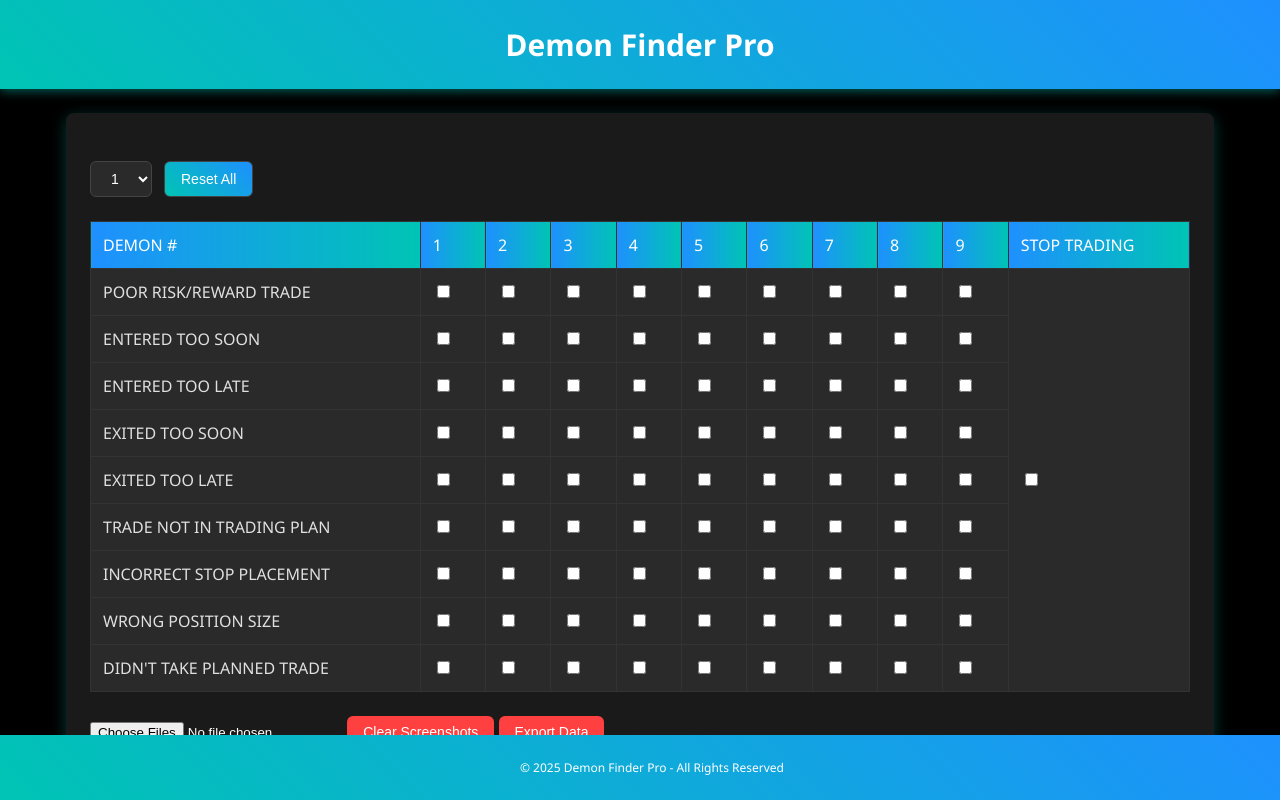
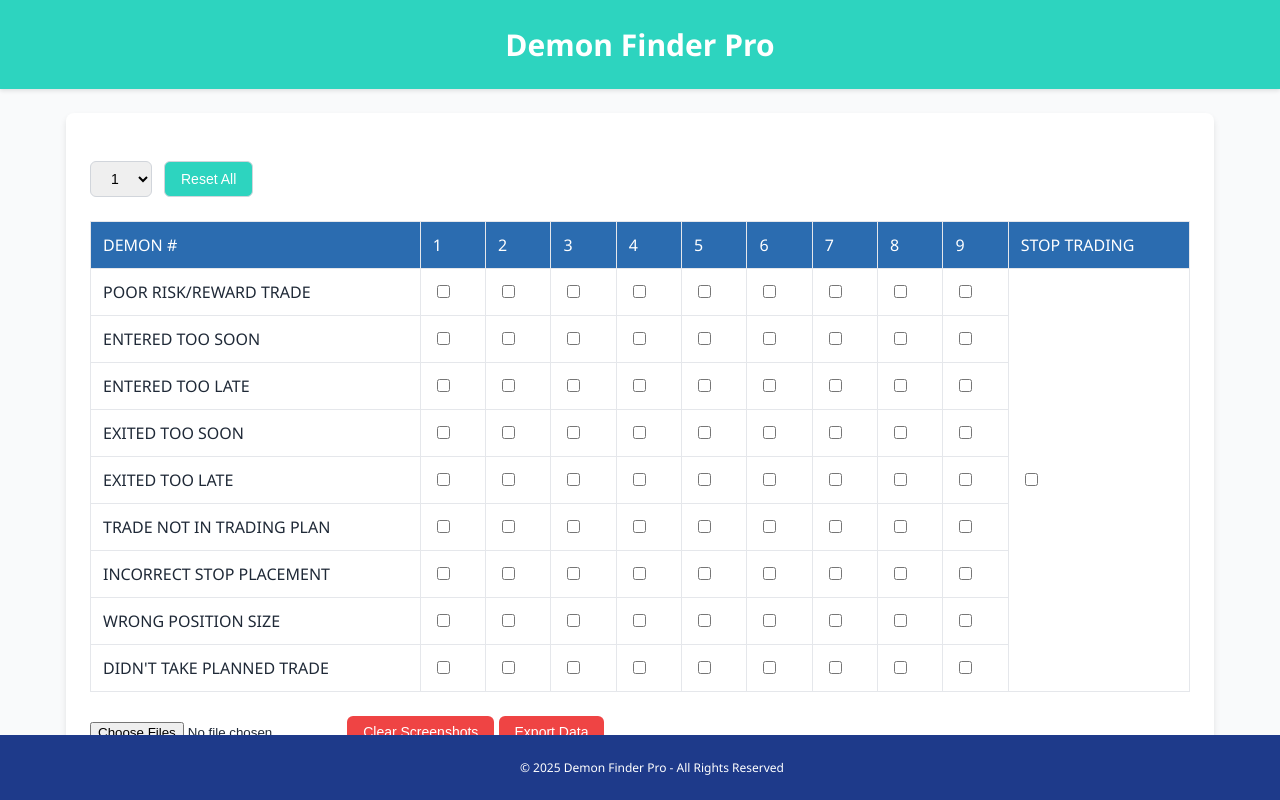
Before and after one commit to AROYALBASTARD/Demon-Finder, a plain HTML site: page index.html in a window 1280 px wide. Shown: the top 800 px of the page. Drawn offline with nearby package versions, Linux system fonts and the light colour scheme.

Commit message:
Update index.html

```diff
--- a/index.html
+++ b/index.html
@@ -9,15 +9,15 @@
             font-family: 'Segoe UI', Arial, sans-serif;
             margin: 0;
             padding: 0;
-            background-color: #000000;
-            color: #FFFFFF;
+            background-color: #f9fafb; /* Light gray background */
+            color: #1f2937; /* Dark text for contrast */
         }
         .header {
-            background: linear-gradient(45deg, #00C4B4, #1E90FF);
-            color: #FFFFFF;
+            background-color: #1e3a8a; /* Deep blue header */
+            color: white;
             padding: 1.5rem;
             text-align: center;
-            box-shadow: 0 2px 10px rgba(0, 192, 180, 0.5);
+            box-shadow: 0 2px 4px rgba(0, 0, 0, 0.1);
         }
         .header h1 {
             margin: 0;
@@ -28,25 +28,24 @@
             max-width: 1100px;
             margin: 1.5rem auto;
             padding: 1.5rem;
-            background: #1A1A1A;
+            background: white;
             border-radius: 0.5rem;
-            box-shadow: 0 4px 15px rgba(0, 196, 180, 0.3);
+            box-shadow: 0 4px 6px rgba(0, 0, 0, 0.1);
         }
         table {
             width: 100%;
             border-collapse: collapse;
             margin-top: 1.5rem;
-            background-color: #2A2A2A;
+            background-color: #ffffff;
         }
         th, td {
-            border: 1px solid #333333;
+            border: 1px solid #e5e7eb; /* Light border */
             padding: 0.75rem;
             text-align: left;
-            color: #E0E0E0;
         }
         th {
-            background: linear-gradient(90deg, #1E90FF, #00C4B4);
-            color: #FFFFFF;
+            background-color: #2b6cb0; /* Medium blue for headers */
+            color: white;
             font-weight: 500;
         }
         .checkbox { margin-right: 0.5rem; }
@@ -58,22 +57,21 @@
         }
         select, button {
             padding: 0.5rem 1rem;
-            border: 1px solid #444444;
+            border: 1px solid #d1d5db; /* Subtle border */
             border-radius: 0.375rem;
             font-size: 0.875rem;
-            background-color: #2A2A2A;
-            color: #FFFFFF;
         }
         button {
-            background: linear-gradient(45deg, #00C4B4, #1E90FF);
+            background-color: #2dd4bf; /* Teal button */
+            color: white;
             cursor: pointer;
-            transition: opacity 0.2s;
+            transition: background-color 0.2s;
         }
         button:hover {
-            opacity: 0.8;
+            background-color: #14b8a6; /* Darker teal on hover */
         }
         #stopMessage {
-            color: #FF4040;
+            color: #dc2626; /* Red for warnings */
             font-weight: 600;
             text-align: center;
             margin: 1rem 0;
@@ -89,32 +87,32 @@
             max-width: 100%;
             height: auto;
             margin: 0.5rem 0;
-            border: 1px solid #333333;
+            border: 1px solid #e5e7eb;
             border-radius: 0.25rem;
         }
         #clearScreenshots, #exportData {
-            background: #FF4040;
+            background-color: #ef4444; /* Red for clear/export buttons */
             padding: 0.5rem 1rem;
             border: none;
             border-radius: 0.375rem;
             cursor: pointer;
-            transition: opacity 0.2s;
+            transition: background-color 0.2s;
         }
         #clearScreenshots:hover, #exportData:hover {
-            opacity: 0.8;
+            background-color: #dc2626; /* Darker red on hover */
         }
         #summary {
             margin-top: 1.5rem;
             padding: 1rem;
-            background-color: #2A2A2A;
+            background-color: #f3f4f6; /* Light gray summary box */
             border-radius: 0.375rem;
             font-size: 0.875rem;
         }
         footer {
             text-align: center;
             padding: 0.75rem;
-            background: linear-gradient(45deg, #00C4B4, #1E90FF);
-            color: #FFFFFF;
+            background-color: #1e3a8a; /* Deep blue footer */
+            color: white;
             font-size: 0.75rem;
             position: fixed;
             bottom: 0;
@@ -249,7 +247,7 @@
             const checkboxes = document.querySelectorAll('.checkbox');
             let count = 0;
             checkboxes.forEach(cb => { if (cb.checked) count++; });
-            document.querySelector('.header').style.background = count > 5 ? '#FF4040' : 'linear-gradient(45deg, #00C4B4, #1E90FF)';
+            document.querySelector('.header').style.backgroundColor = count > 5 ? '#dc2626' : '#2dd4bf';
         }
 
         function resetForm() {
@@ -257,7 +255,7 @@
                 document.querySelectorAll('.checkbox').forEach(cb => cb.checked = false);
                 localStorage.removeItem('demonFinderState');
                 document.getElementById('demonCount').value = '1';
-                document.querySelector('.header').style.background = 'linear-gradient(45deg, #00C4B4, #1E90FF)';
+                document.querySelector('.header').style.backgroundColor = '#2dd4bf';
                 document.getElementById('stopMessage').style.display = 'none';
                 localStorage.removeItem('demonFinderScreenshots');
                 document.getElementById('screenshotContainer').innerHTML = '';
@@ -288,18 +286,11 @@
                 const reader = new FileReader();
                 readers.push(reader);
                 reader.onload = function(e) {
-                    if (e.target.error) {
-                        console.error('Error reading file:', e.target.error);
-                        return;
-                    }
                     screenshots.push({ src: e.target.result, timestamp: new Date().toISOString() });
-                    if (readers.every(r => r.readyState === 2)) {
+                    if (readers.every(r => r.readyState === 2)) { // Check if all readers are done (DONE state = 2)
                         saveScreenshots(screenshots);
                         displayScreenshots(screenshots);
                     }
-                };
-                reader.onerror = function(e) {
-                    console.error('FileReader error:', e);
                 };
                 reader.readAsDataURL(file);
             }
@@ -321,29 +312,17 @@
         function loadScreenshots() {
             const savedScreenshots = localStorage.getItem('demonFinderScreenshots');
             if (savedScreenshots) {
-                try {
-                    const screenshots = JSON.parse(savedScreenshots);
-                    displayScreenshots(screenshots);
-                } catch (e) {
-                    console.error('Error parsing screenshots from localStorage:', e);
-                    localStorage.removeItem('demonFinderScreenshots'); // Clear corrupted data
-                }
+                displayScreenshots(JSON.parse(savedScreenshots));
             }
         }
 
         function displayScreenshots(screenshots) {
             const container = document.getElementById('screenshotContainer');
-            container.innerHTML = ''; // Clear existing images
+            container.innerHTML = '';
             screenshots.forEach(screenshot => {
                 const img = document.createElement('img');
                 img.src = screenshot.src;
                 img.setAttribute('data-timestamp', screenshot.timestamp);
-                img.onload = function() {
-                    console.log('Image loaded:', screenshot.src);
-                };
-                img.onerror = function() {
-                    console.error('Failed to load image:', screenshot.src);
-                };
                 const timestamp = document.createElement('small');
                 timestamp.textContent = `Uploaded: ${new Date(screenshot.timestamp).toLocaleString()}`;
                 const div = document.createElement('div');
```
